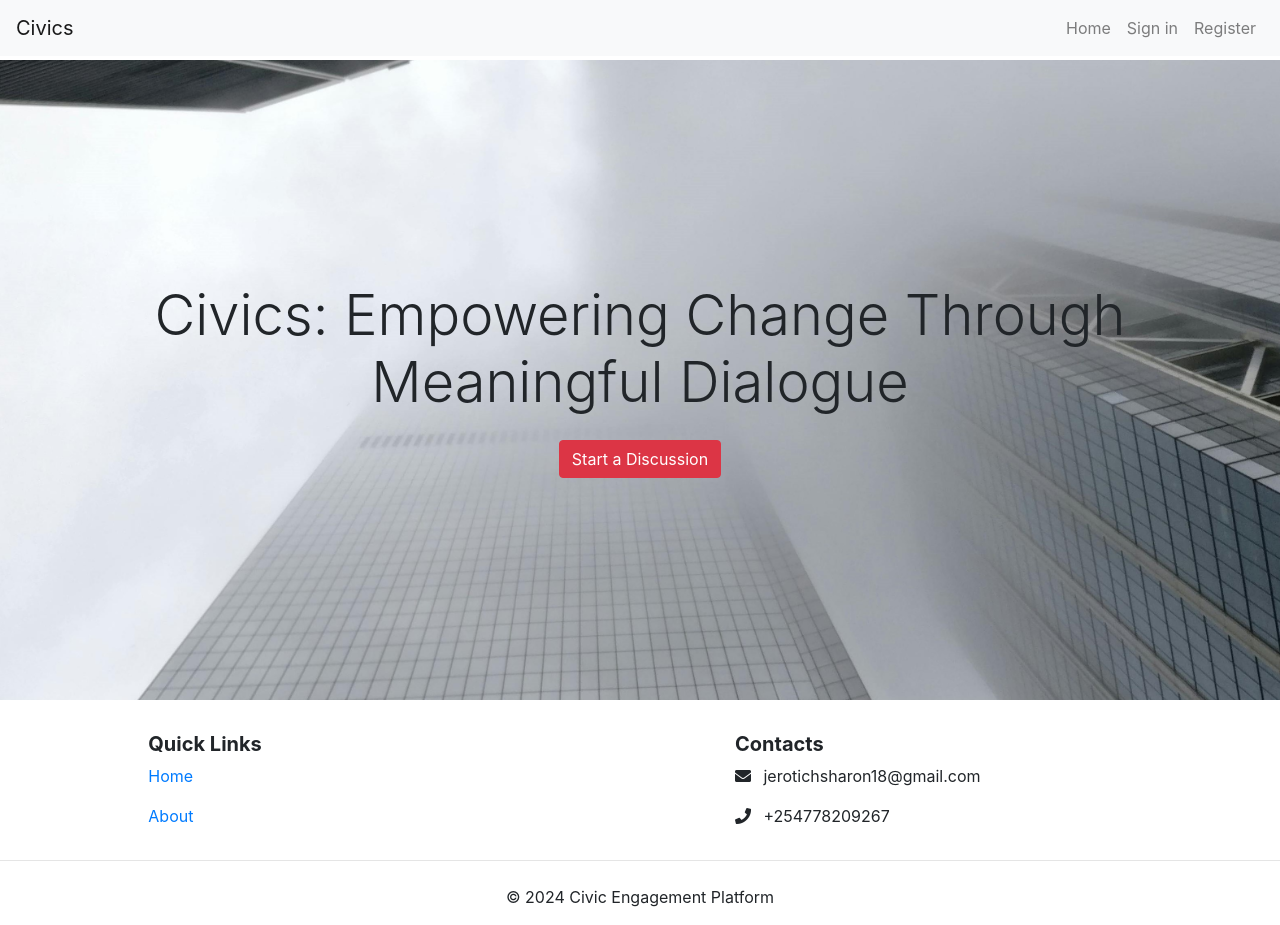
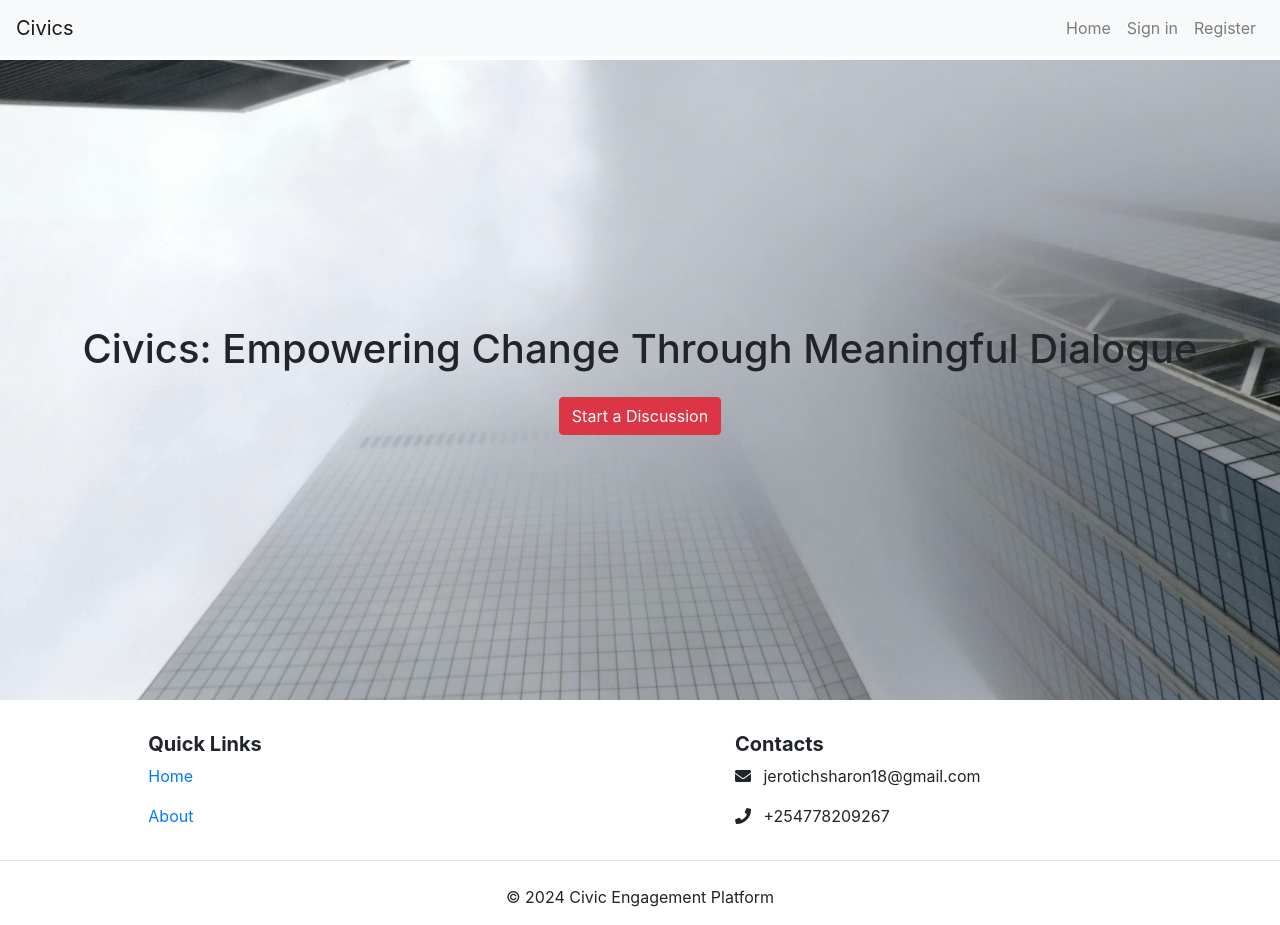
Before and after one commit to jerotich8/civics, a website: page public/index.html in a window 1280 px wide. Drawn offline with nearby package versions, Linux system fonts and the light colour scheme.

Commit message:
modified files

```diff
--- a/controllers/civicsController.js
+++ b/controllers/civicsController.js
@@ -1,5 +1,5 @@
 const db = require('../config/database');
-const analyzeSentiment = require('../services/sentiment');
+
 
 
 exports.postDiscussion = async(req,res) =>{
--- a/public/index.html
+++ b/public/index.html
@@ -41,7 +41,7 @@
     </header>
 
     <div class="container-fluid d-flex flex-column align-items-center justify-content-center mt-1 bg-img">
-        <h1 class="display-4 text-center">Civics: Empowering Change Through Meaningful Dialogue</h1>
+        <h1 class="display-5 text-center">Civics: Empowering Change Through Meaningful Dialogue</h1>
         <a href="signIn.html" class="btn btn-danger mt-3 d-inline-block" role="button">Start a Discussion</a>
     </div>
 
```
